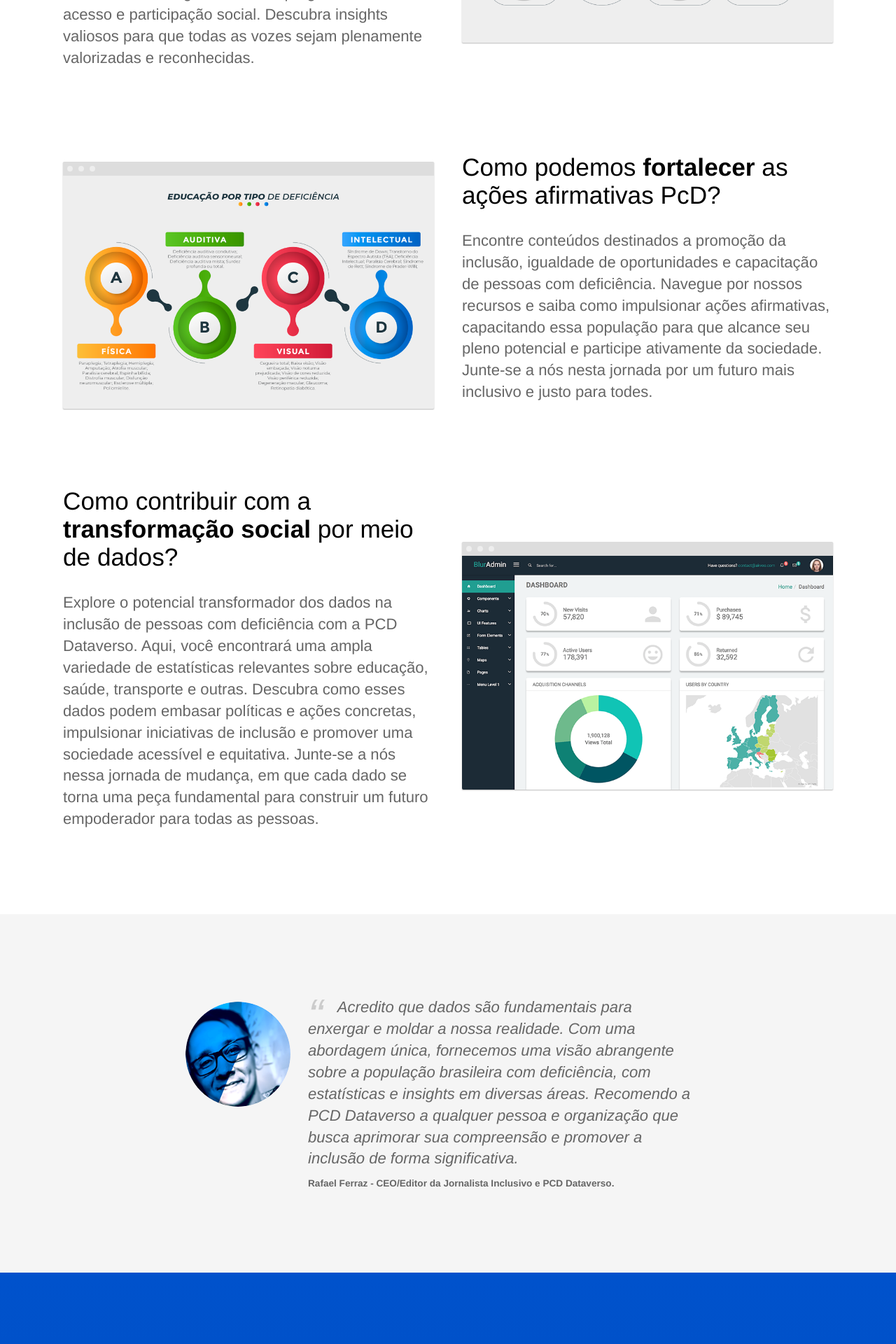
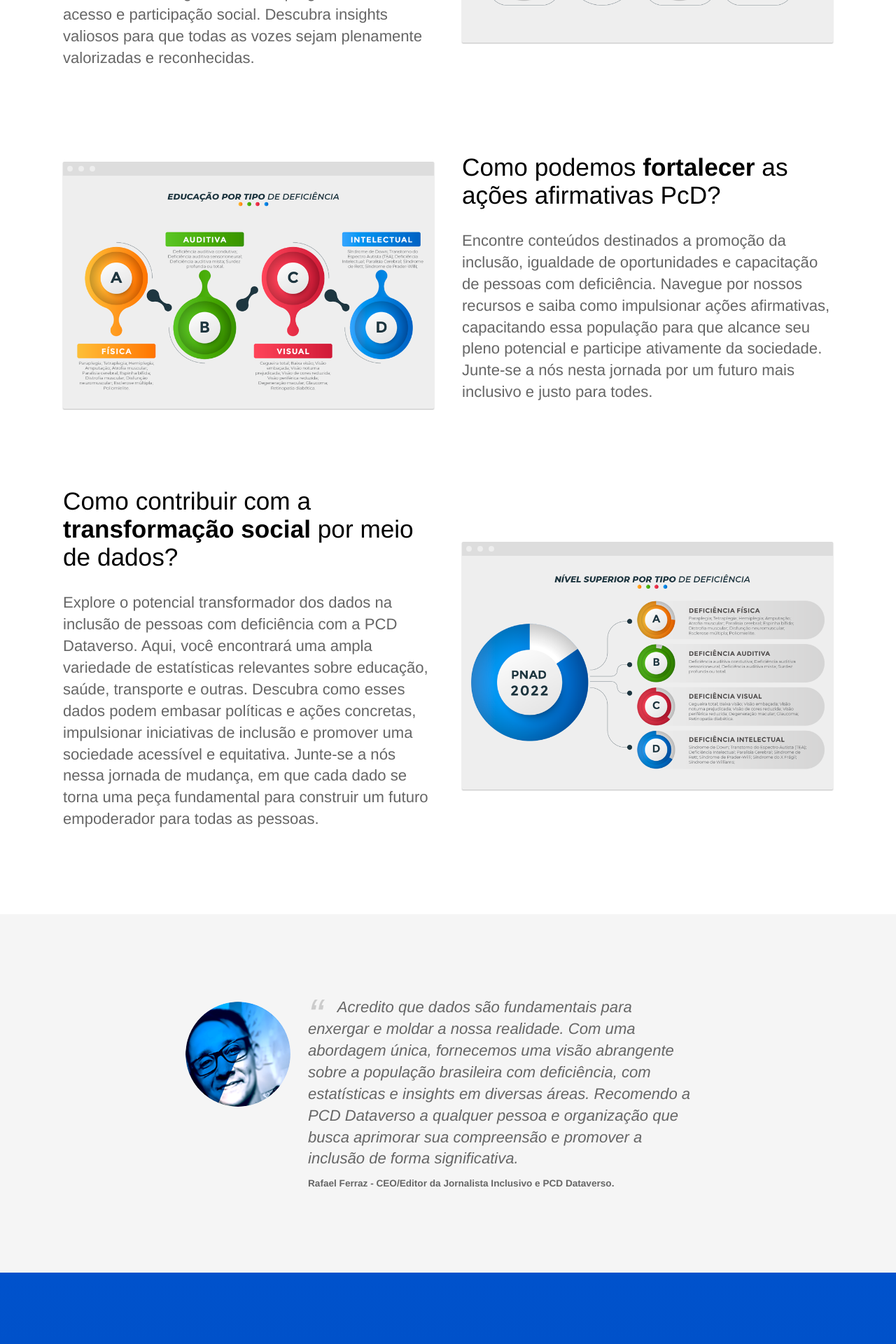
Before and after one commit to jornalistainclusivo/pcd.dataverso.org, a Jekyll site: the page built from index.html, in a window 1280 px wide. Shown: the part 1401-3321 px from the top of the page at 70% size. Built offline with Jekyll 4.4.1, drawn with Linux system fonts in a browser that asks for light colours.

Commit message:
img 3 home

```diff
--- a/index.html
+++ b/index.html
@@ -53,7 +53,7 @@ description: Observatório de Dados da Pessoa com Deficiência
 					nessa jornada de mudança, em que cada dado se torna uma peça fundamental para construir um futuro empoderador para todas as pessoas.</p>
 			</div>
 			<div class="image">
-				<img src="{{ site.baseurl }}/images/dashboard.png" alt="Screenshot" class="screenshot editable" />
+				<img src="{{ site.baseurl }}/images/nivel-superior-por-tipo-de-deficiencia.png" alt="Exemplo de gráfico de ensino superior por tipo de deficiência" class="screenshot editable" />
 			</div>
 		</div>
 	</section>
```
